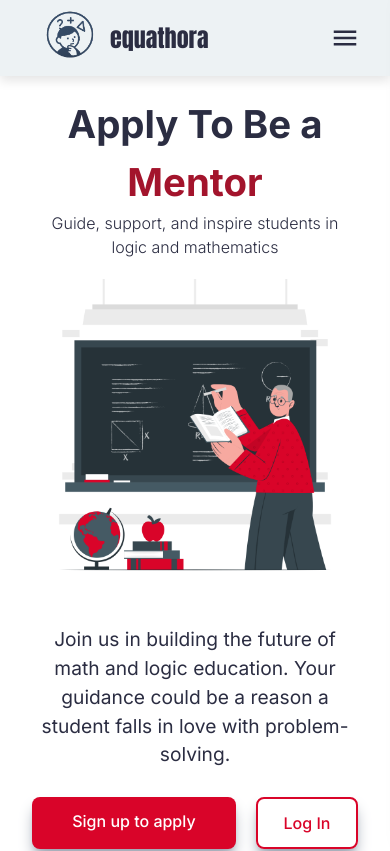
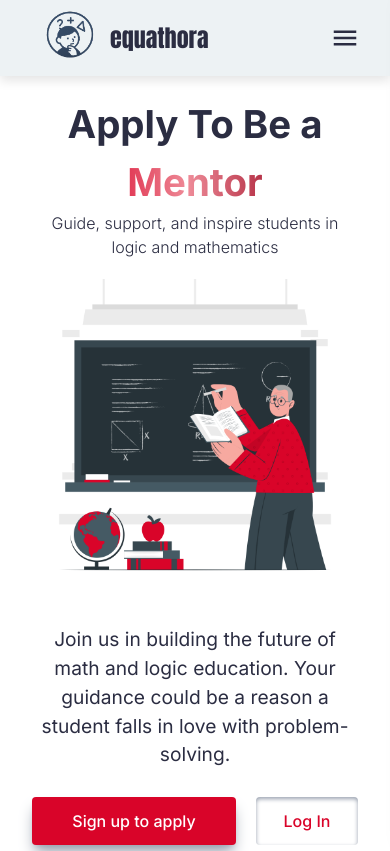
Before and after one commit to zaimhalili/Equathora, a React (Vite) app in the folder equathora/: page /applymentor in a window 390 px wide. Shown: the top 851 px of the page. Built offline with nearby package versions, Linux system fonts and the light colour scheme; no server answers; a web font is replaced by a local one.

Commit message:
feat: add new dependencies and enhance styling for ApplyMentor page

```diff
--- a/equathora/package.json
+++ b/equathora/package.json
@@ -12,6 +12,8 @@
   "dependencies": {
     "@tailwindcss/vite": "^4.1.13",
     "axios": "^1.11.0",
+    "class-variance-authority": "^0.7.1",
+    "clsx": "^2.1.1",
     "framer-motion": "^12.23.22",
     "mathlive": "^0.107.0",
     "motion": "^12.23.22",
@@ -19,6 +21,7 @@
     "react-dom": "^19.1.1",
     "react-icons": "^5.5.0",
     "react-router-dom": "^7.8.1",
+    "tailwind-merge": "^3.3.1",
     "tailwindcss": "^4.1.13"
   },
   "devDependencies": {
--- /dev/null
+++ b/equathora/src/components/ui/GradientText.jsx
@@ -0,0 +1,53 @@
+export default function GradientText({
+    children,
+    className = '',
+    colors = ['#ffaa40', '#9c40ff', '#ffaa40'],
+    animationSpeed = 8,
+    showBorder = false,
+    inline = false
+}) {
+    const gradientStyle = {
+        backgroundImage: `linear-gradient(to right, ${colors.join(', ')})`,
+        animationDuration: `${animationSpeed}s`
+    };
+
+    const wrapperClass = inline
+        ? `relative inline-flex flex-row items-center justify-center transition-shadow duration-500 overflow-hidden`
+        : `relative mx-auto flex max-w-fit flex-row items-center justify-center rounded-[1.25rem] backdrop-blur transition-shadow duration-500 overflow-hidden cursor-pointer`;
+
+    return (
+        <div className={wrapperClass}>
+            {showBorder && (
+                <div
+                    className="absolute inset-0 bg-cover z-0 pointer-events-none animate-gradient"
+                    style={{
+                        ...gradientStyle,
+                        backgroundSize: '300% 100%'
+                    }}
+                >
+                    <div
+                        className="absolute inset-0 bg-black rounded-[1.25rem] z-[-1]"
+                        style={{
+                            width: 'calc(100% - 2px)',
+                            height: 'calc(100% - 2px)',
+                            left: '50%',
+                            top: '50%',
+                            transform: 'translate(-50%, -50%)'
+                        }}
+                    ></div>
+                </div>
+            )}
+            <div
+                className={`inline-block relative z-2 text-transparent bg-cover animate-gradient ${className}`}
+                style={{
+                    ...gradientStyle,
+                    backgroundClip: 'text',
+                    WebkitBackgroundClip: 'text',
+                    backgroundSize: '300% 100%'
+                }}
+            >
+                {children}
+            </div>
+        </div>
+    );
+}
--- a/equathora/src/index.css
+++ b/equathora/src/index.css
@@ -25,12 +25,39 @@
     /*Main Color*/
     --really-light-accent: #ee8b98ff;
     /*Really Light Accent Color*/
-    --light-accent-color: rgb(239, 35, 60);
+    --light-accent-color: #ef233c;
     /*Light Accent Color*/
     --accent-color: #d90429;
     /*Accent Color*/
-    --dark-accent-color: rgb(163, 20, 44);
+    --dark-accent-color: #a3142c;
     /*Dark Accent Color*/
+
+    /* shadcn/ui CSS variables */
+    --background: 0 0% 100%;
+    --foreground: 222.2 84% 4.9%;
+    --card: 0 0% 100%;
+    --card-foreground: 222.2 84% 4.9%;
+    --popover: 0 0% 100%;
+    --popover-foreground: 222.2 84% 4.9%;
+    --primary: 222.2 47.4% 11.2%;
+    --primary-foreground: 210 40% 98%;
+    --secondary: 210 40% 96.1%;
+    --secondary-foreground: 222.2 47.4% 11.2%;
+    --muted: 210 40% 96.1%;
+    --muted-foreground: 215.4 16.3% 46.9%;
+    --accent: 210 40% 96.1%;
+    --accent-foreground: 222.2 47.4% 11.2%;
+    --destructive: 0 84.2% 60.2%;
+    --destructive-foreground: 210 40% 98%;
+    --border: 214.3 31.8% 91.4%;
+    --input: 214.3 31.8% 91.4%;
+    --ring: 222.2 84% 4.9%;
+    --radius: 0.5rem;
+    --chart-1: 12 76% 61%;
+    --chart-2: 173 58% 39%;
+    --chart-3: 197 37% 24%;
+    --chart-4: 43 74% 66%;
+    --chart-5: 27 87% 67%;
   }
 }
 
@@ -38,6 +65,24 @@
   box-sizing: border-box;
   margin: 0;
   /* border: 2px solid skyblue; */
+}
+
+@keyframes gradient {
+  0% {
+    background-position: 0% 50%;
+  }
+
+  50% {
+    background-position: 100% 50%;
+  }
+
+  100% {
+    background-position: 0% 50%;
+  }
+}
+
+.animate-gradient {
+  animation: gradient 8s linear infinite;
 }
 
 html,
--- /dev/null
+++ b/equathora/src/lib/utils.js
@@ -0,0 +1,6 @@
+import { clsx } from "clsx";
+import { twMerge } from "tailwind-merge";
+
+export function cn(...inputs) {
+    return twMerge(clsx(inputs));
+}
--- a/equathora/src/pages/ApplyMentor.jsx
+++ b/equathora/src/pages/ApplyMentor.jsx
@@ -5,16 +5,25 @@ import mathTeacher from '../assets/images/oldTeacher.png';
 import skate from '../assets/images/skate.svg';
 import parents from '../assets/images/parents.svg';
 import teachers from '../assets/images/teachers.svg';
+import GradientText from '../components/ui/GradientText';
 import { Link } from 'react-router-dom';
 
 const ApplyMentor = () => {
   return (
-    <div className='text-[var(--secondary-color)] font-[Inter] w-full bg-[var(--main-color)]'>
+    <div className='text-[var(--secondary-color)] font-[Inter] w-full'>
       <header><Navbar></Navbar></header>
+
       <section className='bg-white flex justify-center flex-col px-8 py-5 sm:px-20 sm:py-10 min-h-[50vh] w-full
       shadow-gray-300 shadow-xl'>
         <h1 className='text-[clamp(2.4rem,5vw,3.4rem)] font-bold text-center'>
-          Apply To Be a <span className='text-[var(--dark-accent-color)]'>Mentor</span>
+          Apply To Be a <GradientText
+            colors={['#a3142c', '#d90429', '#d90429', '#ee8b98ff',  '#a3142c']}
+            animationSpeed={4}
+            showBorder={false}
+            inline={true}
+          >
+            Mentor
+          </GradientText>
         </h1>
         <h2 className='text-center font-light text-[clamp(1rem,3vw,1.25rem)] md:pb-7'>
           Guide, support, and inspire students in logic and mathematics
@@ -32,7 +41,7 @@ const ApplyMentor = () => {
             <div className='flex gap-5'>
               <Link
                 to='/signup'
-                className='bg-[var(--accent-color)] rounded-lg shadow-gray-400 hover:shadow-gray-500
+                className='bg-[var(--accent-color)] rounded-sm shadow-gray-400 hover:shadow-gray-500
                 text-white py-3 cursor-pointer hover:bg-[var(--dark-accent-color)] transition-all duration-300 w-2/3
                 shadow-lg font-bold text-center no-underline hover:-translate-y-1'
                 style={{ color: 'white', textDecoration: 'none' }}
@@ -41,10 +50,9 @@ const ApplyMentor = () => {
               </Link>
               <Link
                 to='/login'
-                className='rounded-lg shadow-gray-400 hover:shadow-gray-500
-                text-[var(--accent-color)] py-3 cursor-pointer
-                border-2 border-[var(--accent-color)] hover:bg-gray-100
-                transition-all duration-300 w-1/3 shadow-lg font-bold text-center no-underline hover:-translate-y-1'
+                className='rounded-sm shadow-inner shadow-gray-400 hover:shadow-gray-500
+                text-[var(--accent-color)] py-3 cursor-pointer hover:bg-gray-100
+                transition-all duration-300 w-1/3 font-bold text-center no-underline hover:-translate-y-1'
                 style={{ color: 'var(--accent-color)', textDecoration: 'none' }}
               >
                 Log In
@@ -54,16 +62,16 @@ const ApplyMentor = () => {
         </article>
       </section>
       {/* Who can apply Section */}
-      <section className='flex flex-col w-full px-8 py-5 sm:px-20 sm:py-10 min-h-[50vh] xl:gap-4'>
+      <section className='flex flex-col w-full px-8 py-5 sm:px-20 sm:py-10 min-h-[50vh] xl:gap-4  bg-gradient-to-b from-[var(--mid-main-secondary)] to-[var(--main-color)] to-50%'>
         <br />
         <h3 className='text-[clamp(1.7rem,3vw,2.5rem)] text-center font-bold'>
-          Who can <span className='text-[var(--dark-accent-color)]'>apply?</span>
+          Who can <span className='text-[var(--dark-accent-color)]'><span className='underline'>apply</span>?</span>
         </h3><br />
 
 
         <article className='flex flex-col gap-10 lg:flex-row'>
           {/* Community Mentor */}
-          <div className='group rounded-sm shadow-gray-500 shadow-lg flex flex-col items-center
+          <div className='group rounded-bl-4xl rounded-tr-4xl shadow-gray-500 shadow-lg flex flex-col items-center
           px-3 py-8 gap-4 sm:px-5 lg:px-8 flex-1 justify-around hover:-translate-y-2
           transition-all duration-300 hover:shadow-2xl'>
             <h5 className='text-center font-bold text-[clamp(1.3rem,3vw,1.4rem)]'>Community Mentors</h5>
@@ -72,7 +80,7 @@ const ApplyMentor = () => {
             <img src={skate} alt="community" className='group-hover:scale-105 transition-transform duration-300 w-full max-w-xs' />
           </div>
           {/* Teachers */}
-          <div className='group rounded-sm shadow-gray-500 shadow-lg flex flex-col
+          <div className='group rounded-bl-4xl rounded-tr-4xl shadow-gray-500 shadow-lg flex flex-col
           items-center px-3 py-8 gap-4 sm:px-5 lg:px-8 flex-1 justify-around hover:-translate-y-2 transition-all duration-300 hover:shadow-2xl'>
             <h5 className='text-center font-bold text-[clamp(1.3rem,3vw,1.4rem)]'>Teachers</h5>
             <p className='text-center text-[clamp(1.1rem,3vw,1.3rem)]'>Equathora was built with classrooms in mind. Teachers can directly track their students’ progress, assign problem sets, and provide personalized feedback to help them grow.</p>
@@ -80,7 +88,7 @@ const ApplyMentor = () => {
             transition-transform duration-300 w-full max-w-xs' />
           </div>
           {/* Parents */}
-          <div className='group rounded-sm shadow-lg shadow-gray-500 flex flex-col
+          <div className='group rounded-bl-4xl rounded-tr-4xl shadow-lg shadow-gray-500 flex flex-col
           items-center px-3 py-8 gap-4 sm:px-5 lg:px-8 flex-1 justify-around hover:-translate-y-2
           transition-all duration-300 hover:shadow-2xl'>
             <h5 className='text-center font-bold text-[clamp(1.3rem,3vw,1.4rem)]'>Parents</h5>
--- a/equathora/vite.config.js
+++ b/equathora/vite.config.js
@@ -1,10 +1,16 @@
 import { defineConfig } from 'vite';
 import react from '@vitejs/plugin-react';
-import tailwindcss from '@tailwindcss/vite'
+import tailwindcss from '@tailwindcss/vite';
+import path from 'path';
 
 // https://vite.dev/config/
 export default defineConfig({
   plugins: [react(), tailwindcss()],
+  resolve: {
+    alias: {
+      '@': path.resolve(__dirname, './src'),
+    },
+  },
   server: {
     proxy: {
       // Proxy the math problem endpoint to your backend
```
Also changed, not shown: equathora/jsconfig.json (added, +16 -0 lines), equathora/components.json (added), 1 other file (tests, documents, lock files or other folders).
